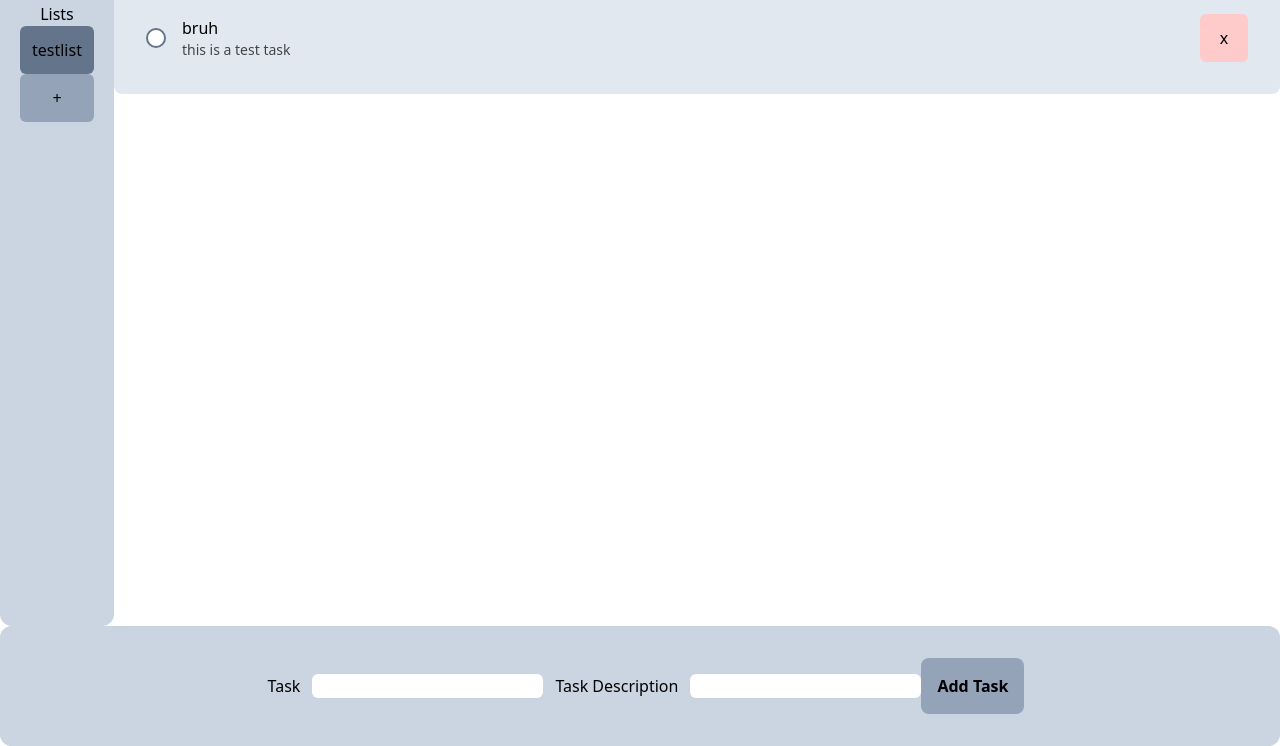
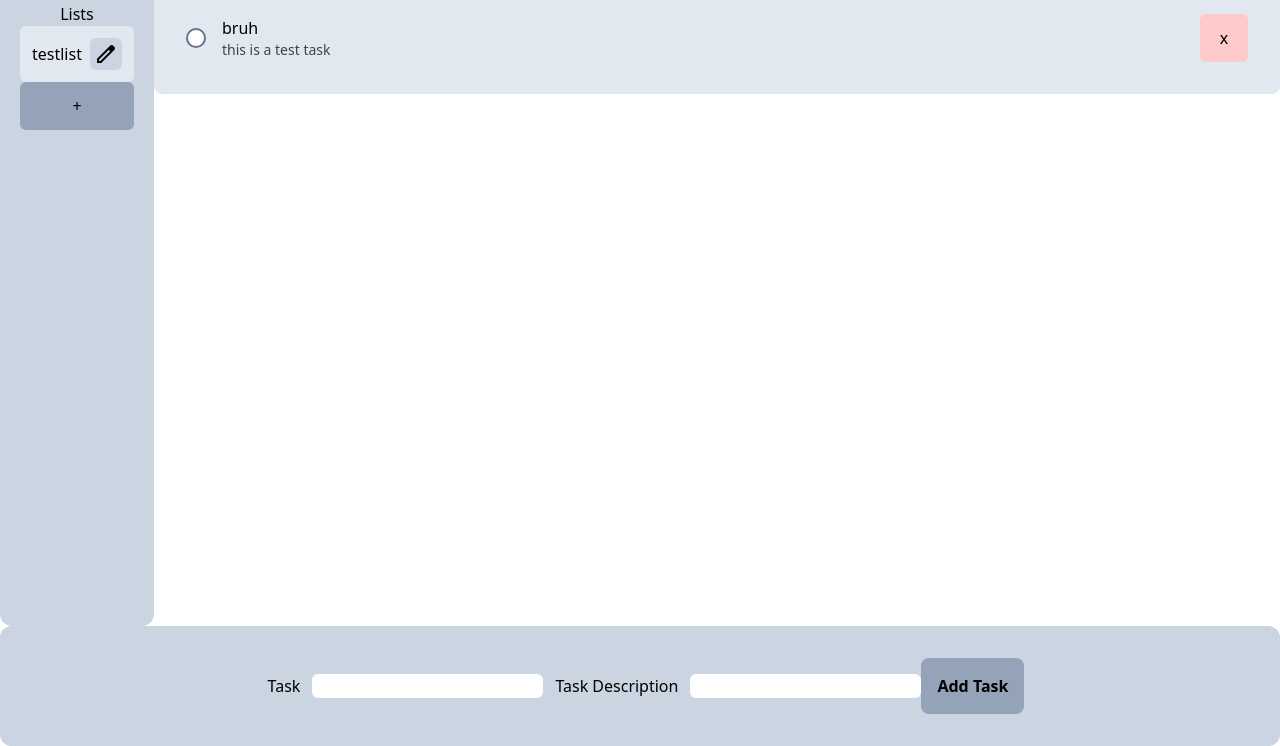
Before and after one commit to SpoonOil/todo, a website built with webpack: page src/template.html in a window 1280 px wide. Shown: the part 54-800 px from the top of the page. Built offline with nearby package versions, Linux system fonts and the light colour scheme.

Commit message:
add list edit button

```diff
--- a/src/controller.js
+++ b/src/controller.js
@@ -74,7 +74,8 @@ class Overhead {
 
     removeTaskList(list) {
         this.listsArray.splice(this.listsArray.indexOf(list), 1)
-            .domObject.setCurrentList(this.listsArray[0]);
+        this.domObject.setCurrentList(this.listsArray[0]);
+        this.domObject.setQuickbarMode("addTask");
         this.render();
     }
     updateActiveList() {
--- a/src/printDOM.js
+++ b/src/printDOM.js
@@ -67,10 +67,26 @@ class DOMHandler {
       const li = document.createElement('li')
       li.innerText = list.name
       if (list == this.currentList) {
-        addTailwindStyleString(li, 'bg-slate-500 p-3 rounded-md hover:cursor-pointer hover:bg-slate-100 active:bg-slate-400')
+        addTailwindStyleString(li, 'bg-slate-200 p-3 rounded-md flex items-center hover:cursor-pointer hover:bg-slate-100 active:bg-slate-400')
+
+        const editButton = document.createElement("button");
+        const editIcon = document.createElement("span");
+        editIcon.className = "material-symbols-outlined";
+        editIcon.innerText = "edit"
+
+        editButton.appendChild(editIcon)
+
+        addTailwindStyleString(editButton, "bg-slate-300 ms-2 p-1 rounded-md hover:cursor-pointer hover:bg-slate-100 active:bg-slate-300");
+        editButton.addEventListener("click", () => {
+          this.setQuickbarMode("editList")
+        })
+
+        li.appendChild(editButton);
+
       } else {
-        addTailwindStyleString(li, 'bg-slate-200 p-3 rounded-md hover:cursor-pointer hover:bg-slate-100 active:bg-slate-400')
+        addTailwindStyleString(li, 'bg-slate-200 p-3 rounded-md flex items-center hover:cursor-pointer hover:bg-slate-100 active:bg-slate-400')
       }
+
       li.addEventListener("click", () => {
         this.setCurrentList(list)
       })
--- a/src/style.css
+++ b/src/style.css
@@ -1,3 +1,11 @@
 @tailwind base;
 @tailwind components;
 @tailwind utilities;
+
+.material-symbols-outlined {
+  font-variation-settings:
+  'FILL' 0,
+  'wght' 400,
+  'GRAD' 0,
+  'opsz' 24
+}
--- a/src/template.html
+++ b/src/template.html
@@ -2,6 +2,7 @@
   <head>
     <meta charset="UTF-8" />
     <meta name="viewport" content="width=device-width, initial-scale=1.0" />
+    <link rel="stylesheet" href="https://fonts.googleapis.com/css2?family=Material+Symbols+Outlined:opsz,wght,FILL,GRAD@20..48,100..700,0..1,-50..200" />
     <title>Task List</title>
   </head>
   <body class="h-full flex flex-col">
```
